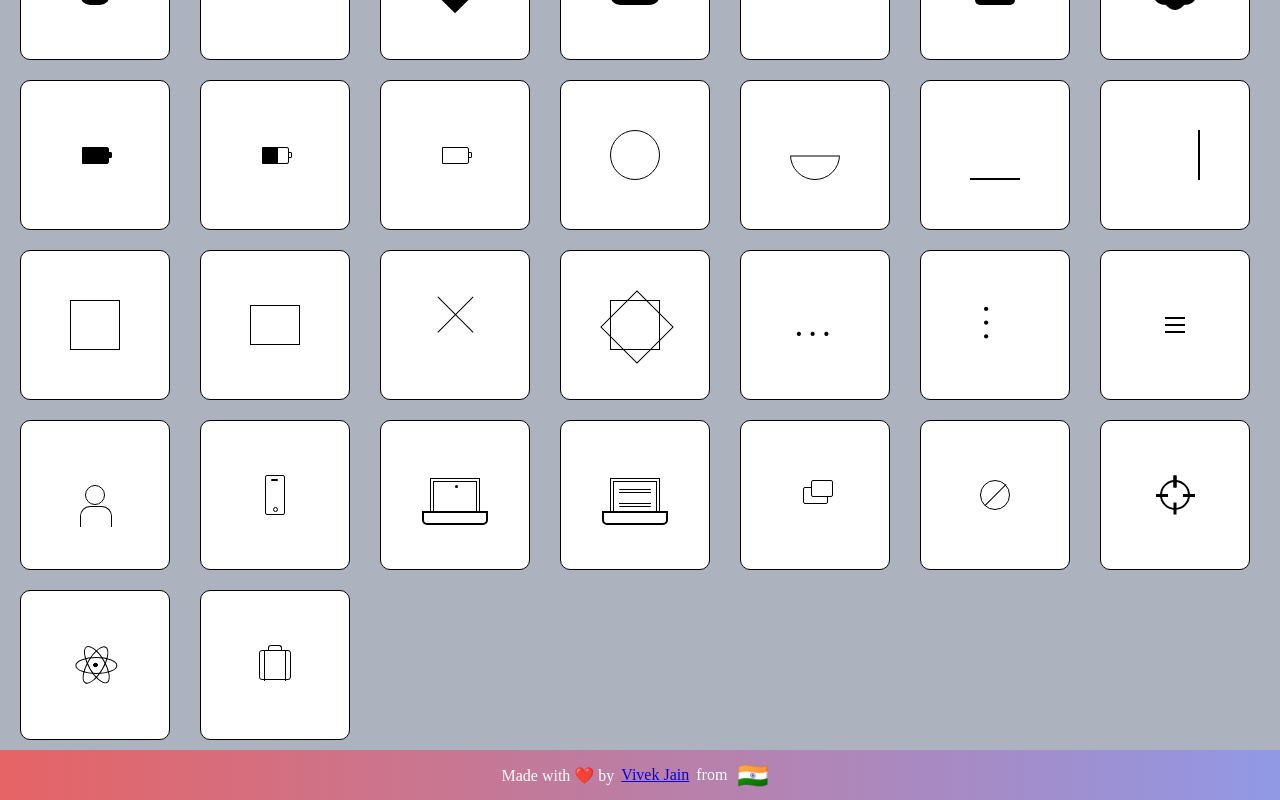
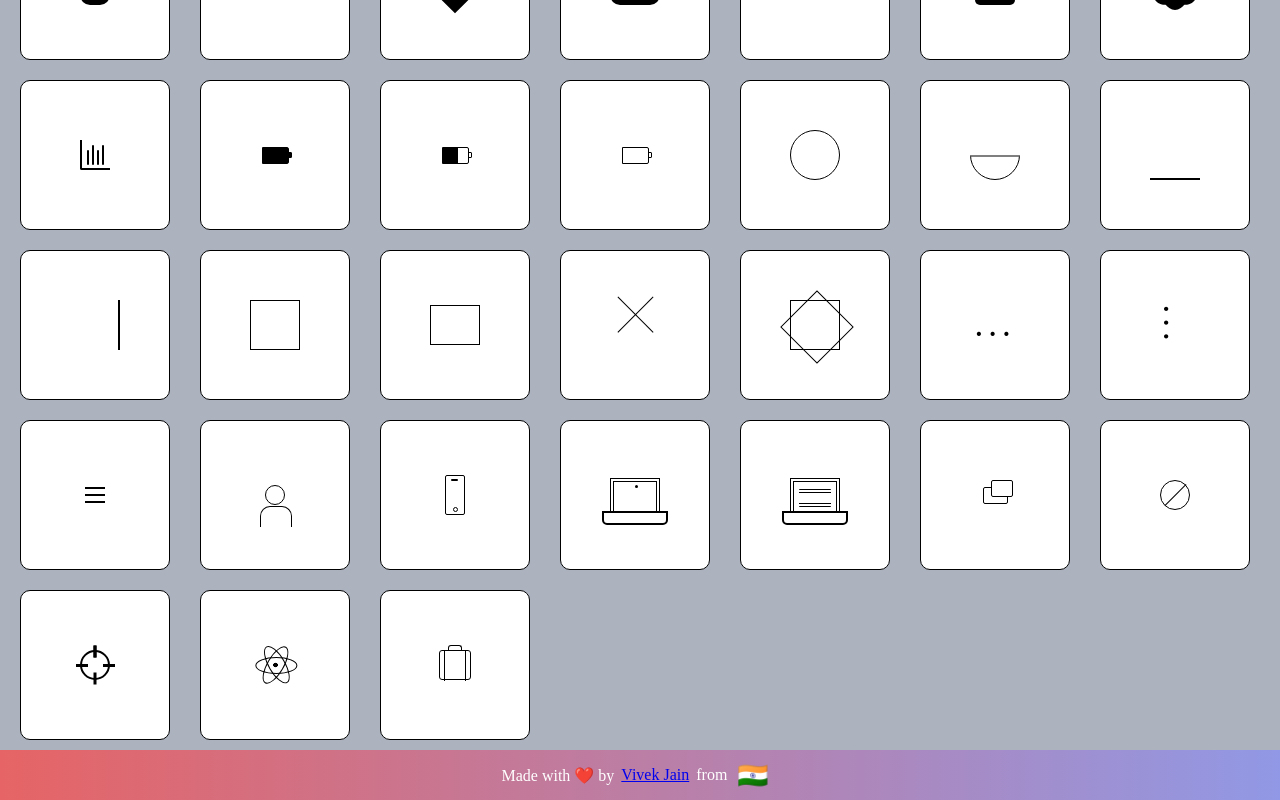
Before and after one commit to vivekjain202/css-icons, a React (Create React App) app: page / in a window 1280 px wide. Shown: the part 1170-1970 px from the top of the page. Built offline with nearby package versions, Linux system fonts and the light colour scheme.

Commit message:
Added stat icon

```diff
--- a/src/components/index.js
+++ b/src/components/index.js
@@ -69,7 +69,8 @@ import {
     Marker,
     Youtube,
     Home,
-    Camera
+    Camera,
+    Stats
   } from "./single-element-icons";
 
   import { TwitterBadge } from "./multi-element-icons/twitterBadge";
@@ -125,6 +126,7 @@ export const ComponentsMap = {
     home: Home,
     camera: Camera,
     twitter_badge: TwitterBadge,
+    stats: Stats,
     // light icons
     battery_full: BatteryFull,
     battery_half_empty:BatteryHalfEmpty,
@@ -202,6 +204,7 @@ export const Components = [
     Home,
     Camera,
     TwitterBadge,
+    Stats,
     // light icons
     BatteryFull,
     BatteryHalfEmpty,
@@ -278,6 +281,7 @@ export const Components = [
     home: 'Home',
     camera: 'Camera',
     twitter_badge: "Twitter Badge",
+    stats: 'Stats',
     // light icons
     battery_full: 'Battery Full',
     battery_half_empty:'Battery Half Empty',
--- a/src/components/single-element-icons/index.js
+++ b/src/components/single-element-icons/index.js
@@ -56,3 +56,4 @@ export * from "./marker";
 export * from "./youtube";
 export * from "./home";
 export * from "./camera";
+export * from "./stats";
--- /dev/null
+++ b/src/components/single-element-icons/stats.js
@@ -0,0 +1,34 @@
+import styled from "styled-components";
+
+export const Stats = styled.div`
+    width: 30px;
+    height: 30px;
+    border-left: 2px solid black;
+    border-bottom: 2px solid black;
+    border-bottom-left-radius: 2px;
+    position: relative;
+
+    &:before {
+        content: '';
+        position: absolute;
+        width: 2px;
+        height: 15px;
+        border-radius: 4px;
+        bottom: 3px;
+        background: black;
+        left: 5px;
+        box-shadow: 10px 0 0 0 black;
+    }
+
+    &:after {
+        content: '';
+        position: absolute;
+        width: 2px;
+        height: 20px;
+        border-radius: 4px;
+        bottom: 3px;
+        background: black;
+        left: 10px;
+        box-shadow: 10px 0 0 0 black;
+    }
+`
```
